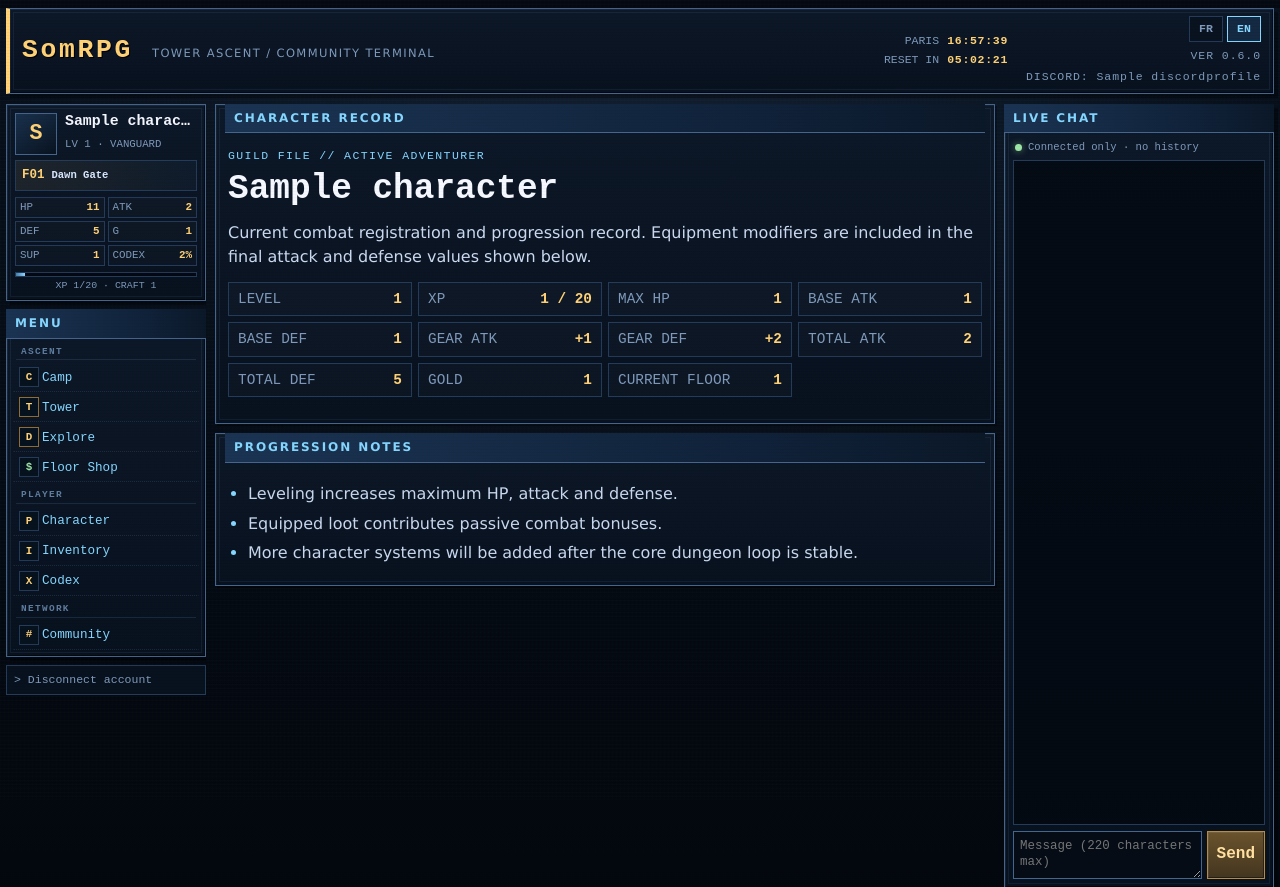
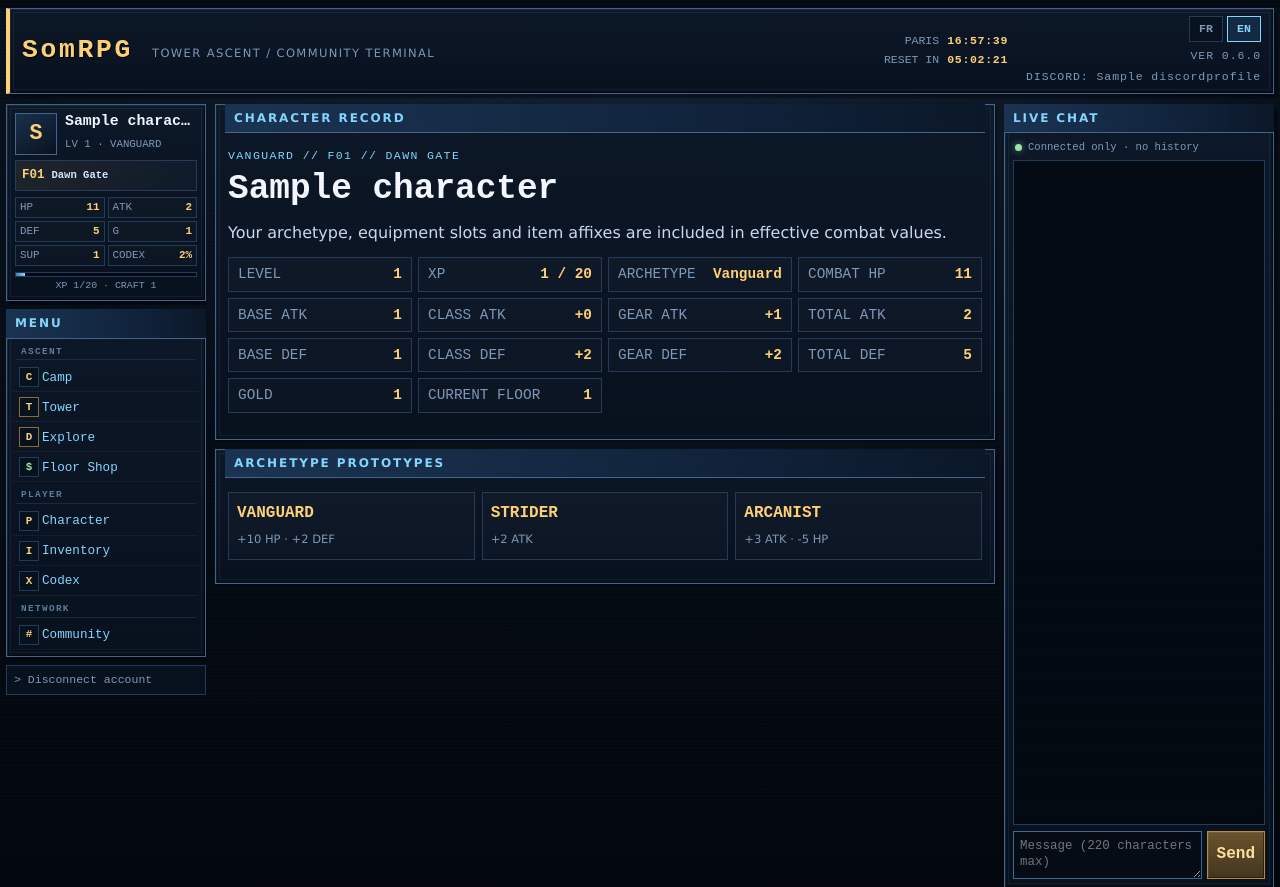
Before and after one commit to SomostVE/somrpg, a Django app: page /character/ in a window 1280 px wide. Shown: the top 887 px of the page. Run offline with Django 5.2, Linux system fonts and the light colour scheme; a user stored in the database is signed in; data comes from the database, SQL or seed files in the repository; tables that the repository leaves empty hold one stand-in row (values such as "Sample post"); data that the repository does not hold is empty.

Commit message:
feat: show archetype and effective combat stats

```diff
--- a/templates/game/character.html
+++ b/templates/game/character.html
@@ -4,25 +4,28 @@
 
 {% block content %}
 <section class="retro-window page-window">
-  <div class="window-title">CHARACTER RECORD</div>
+  <div class="window-title"><span class="lang-en">CHARACTER RECORD</span><span class="lang-fr">DOSSIER DU PERSONNAGE</span></div>
   <div class="page-body">
-    <p class="section-code">GUILD FILE // ACTIVE ADVENTURER</p>
+    <p class="section-code">{{ character.get_archetype_display|upper }} // F{{ character.floor|stringformat:"02d" }}{% if tower_floor %} // {{ tower_floor.name|upper }}{% endif %}</p>
     <h1 class="page-title">{{ character.name }}</h1>
 
     <p class="story-text">
-      Current combat registration and progression record. Equipment modifiers are included
-      in the final attack and defense values shown below.
+      <span class="lang-en">Your archetype, equipment slots and item affixes are included in effective combat values.</span>
+      <span class="lang-fr">Votre archétype, vos emplacements d'équipement et les affixes des objets sont inclus dans les valeurs de combat effectives.</span>
     </p>
 
     <div class="data-grid">
       <div class="data-row"><span>LEVEL</span><strong>{{ character.level }}</strong></div>
       <div class="data-row"><span>XP</span><strong>{{ character.xp }} / {{ character.xp_to_next_level }}</strong></div>
-      <div class="data-row"><span>MAX HP</span><strong>{{ character.max_hp }}</strong></div>
+      <div class="data-row"><span>ARCHETYPE</span><strong>{{ character.get_archetype_display }}</strong></div>
+      <div class="data-row"><span>COMBAT HP</span><strong>{{ character.combat_max_hp }}</strong></div>
       <div class="data-row"><span>BASE ATK</span><strong>{{ character.attack }}</strong></div>
+      <div class="data-row"><span>CLASS ATK</span><strong>+{{ character.class_attack_bonus }}</strong></div>
+      <div class="data-row"><span>GEAR ATK</span><strong>+{{ character.equipped_attack_bonus }}</strong></div>
+      <div class="data-row"><span>TOTAL ATK</span><strong>{{ character.total_attack }}</strong></div>
       <div class="data-row"><span>BASE DEF</span><strong>{{ character.defense }}</strong></div>
-      <div class="data-row"><span>GEAR ATK</span><strong>+{{ character.equipped_attack_bonus }}</strong></div>
+      <div class="data-row"><span>CLASS DEF</span><strong>+{{ character.class_defense_bonus }}</strong></div>
       <div class="data-row"><span>GEAR DEF</span><strong>+{{ character.equipped_defense_bonus }}</strong></div>
-      <div class="data-row"><span>TOTAL ATK</span><strong>{{ character.total_attack }}</strong></div>
       <div class="data-row"><span>TOTAL DEF</span><strong>{{ character.total_defense }}</strong></div>
       <div class="data-row"><span>GOLD</span><strong>{{ character.gold }}</strong></div>
       <div class="data-row"><span>CURRENT FLOOR</span><strong>{{ character.floor }}</strong></div>
@@ -31,13 +34,11 @@
 </section>
 
 <section class="retro-window help-window">
-  <div class="window-title">PROGRESSION NOTES</div>
-  <div class="page-body">
-    <ul class="text-list">
-      <li>Leveling increases maximum HP, attack and defense.</li>
-      <li>Equipped loot contributes passive combat bonuses.</li>
-      <li>More character systems will be added after the core dungeon loop is stable.</li>
-    </ul>
+  <div class="window-title"><span class="lang-en">ARCHETYPE PROTOTYPES</span><span class="lang-fr">PROTOTYPES D'ARCHÉTYPES</span></div>
+  <div class="page-body class-grid">
+    <div class="class-card"><strong>VANGUARD</strong><span>+10 HP · +2 DEF</span></div>
+    <div class="class-card"><strong>STRIDER</strong><span>+2 ATK</span></div>
+    <div class="class-card"><strong>ARCANIST</strong><span>+3 ATK · -5 HP</span></div>
   </div>
 </section>
 {% endblock %}
```
